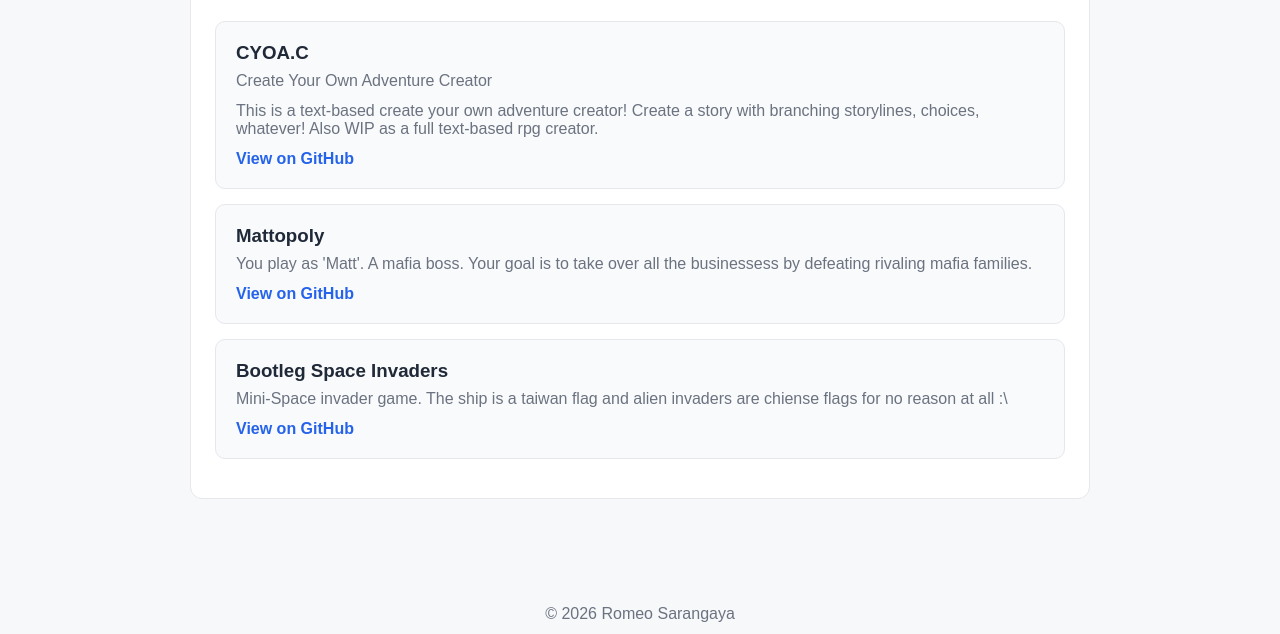
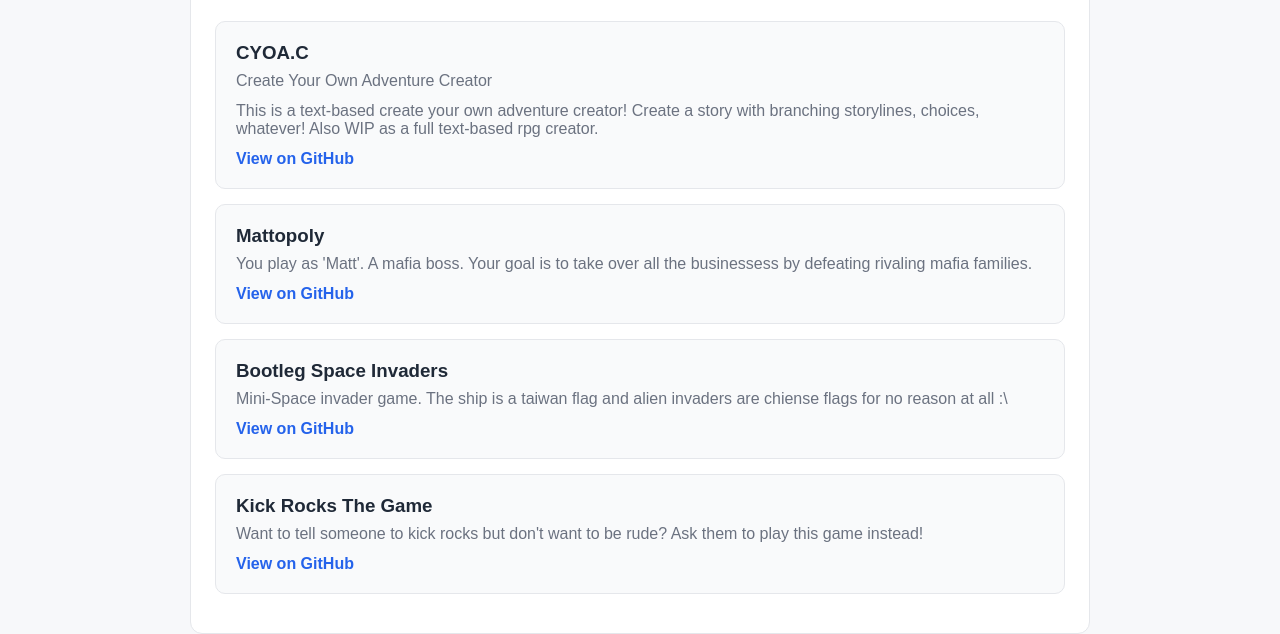
Before and after one commit to rsarangaya/rsarangaya.github.io, a plain HTML site: page projects.html in a window 1280 px wide. Shown: the part 199-833 px from the top of the page. Drawn offline with Linux system fonts and the light colour scheme.

Commit message:
Update projects.html

```diff
--- a/projects.html
+++ b/projects.html
@@ -60,6 +60,13 @@
           <p>Mini-Space invader game. The ship is a taiwan flag and alien invaders are chiense flags for no reason at all :\ </p>
           <a href="https://github.com/rsarangaya/SpaceInvadersBootleg">View on GitHub</a>
           </div>
+
+          <div class="project">
+          <h3>Kick Rocks The Game</h3>
+          <p>Want to tell someone to kick rocks but don't want to be rude? Ask them to play this game instead!</p>
+          <a href=" https://github.com/rsarangaya/Kick-Rocks-THE-GAME">View on GitHub</a>
+          </div>
+
         </div>
       </div>
     </section>
```
